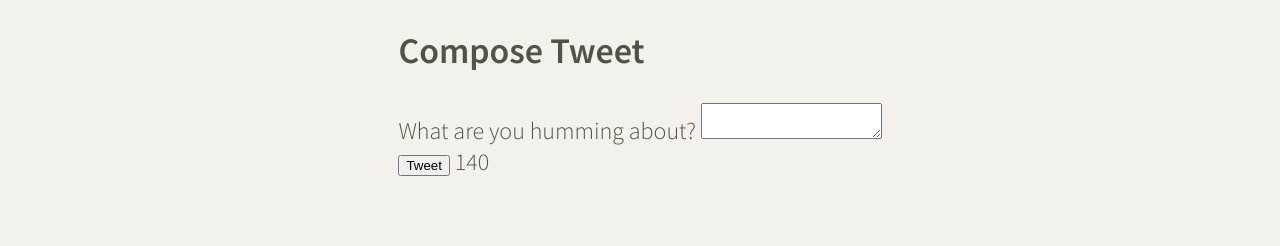
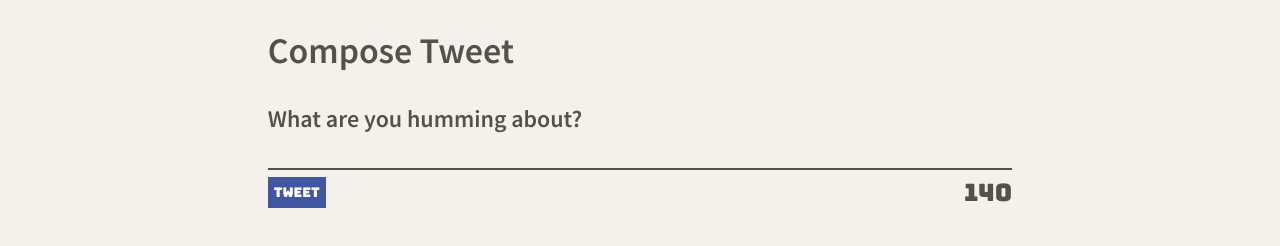
Before and after one commit to andyjunpark/tweeter, a website: page public/index.html in a window 1280 px wide. Shown: the part 530-776 px from the top of the page. Drawn offline with nearby package versions, Linux system fonts and the light colour scheme.

Commit message:
added form and its layout in layout.css

```diff
--- a/public/index.html
+++ b/public/index.html
@@ -48,9 +48,9 @@
       <section class="new-tweet">
         <h2>Compose Tweet</h2>
         <form method="POST" action="/tweets/">
-          <label for="tweet-text">What are you humming about?</label>
+          <label for="tweet-text"><b>What are you humming about?</b></label>
           <textarea name="text" id="tweet-text"></textarea>
-          <div>
+          <div class="button-counter">
             <button type="submit">Tweet</button>
             <output name="counter" class="counter" for="tweet-text">140</output>
           </div>
--- a/public/styles/layout.css
+++ b/public/styles/layout.css
@@ -31,6 +31,41 @@ main {
   margin: 0 5% 0 5%;
 }
 
+.new-tweet {
+  flex-wrap: wrap;
+  display:flex;
+  flex-direction: row;
+  align-items: center;
+}
+
+.new-tweet form, label, textarea {
+  width:100%;
+}
+
+.new-tweet textarea {
+  background-color: #f4f1ec;
+  border: 0.2em;
+  border-style: none none solid none;
+  border-color: #545149;;
+  overflow: auto;
+  resize: none;
+}
+
+.button-counter {
+  display: flex;
+  font-family: 'Bungee', cursive;
+  justify-content: space-between;
+}
+
+.button-counter button {
+  background-color: #4056A1;
+  font-family: 'Bungee', cursive;
+  border: none;
+  color: white;
+  text-align: center;
+  text-decoration: none;
+  display: inline-block;
+}
 /*
  * Additional CSS can be defined below or in other CSS files, as per instructions
  */
--- a/server/data-files/initial-tweets.json
+++ b/server/data-files/initial-tweets.json
@@ -8,7 +8,7 @@
     "content": {
       "text": "If I have seen further it is by standing on the shoulders of giants"
     },
-    "created_at": 1639277554428
+    "created_at": 1639278080529
   },
   {
     "user": {
@@ -19,6 +19,6 @@
     "content": {
       "text": "Je pense , donc je suis"
     },
-    "created_at": 1639363954428
+    "created_at": 1639364480529
   }
 ]
```
